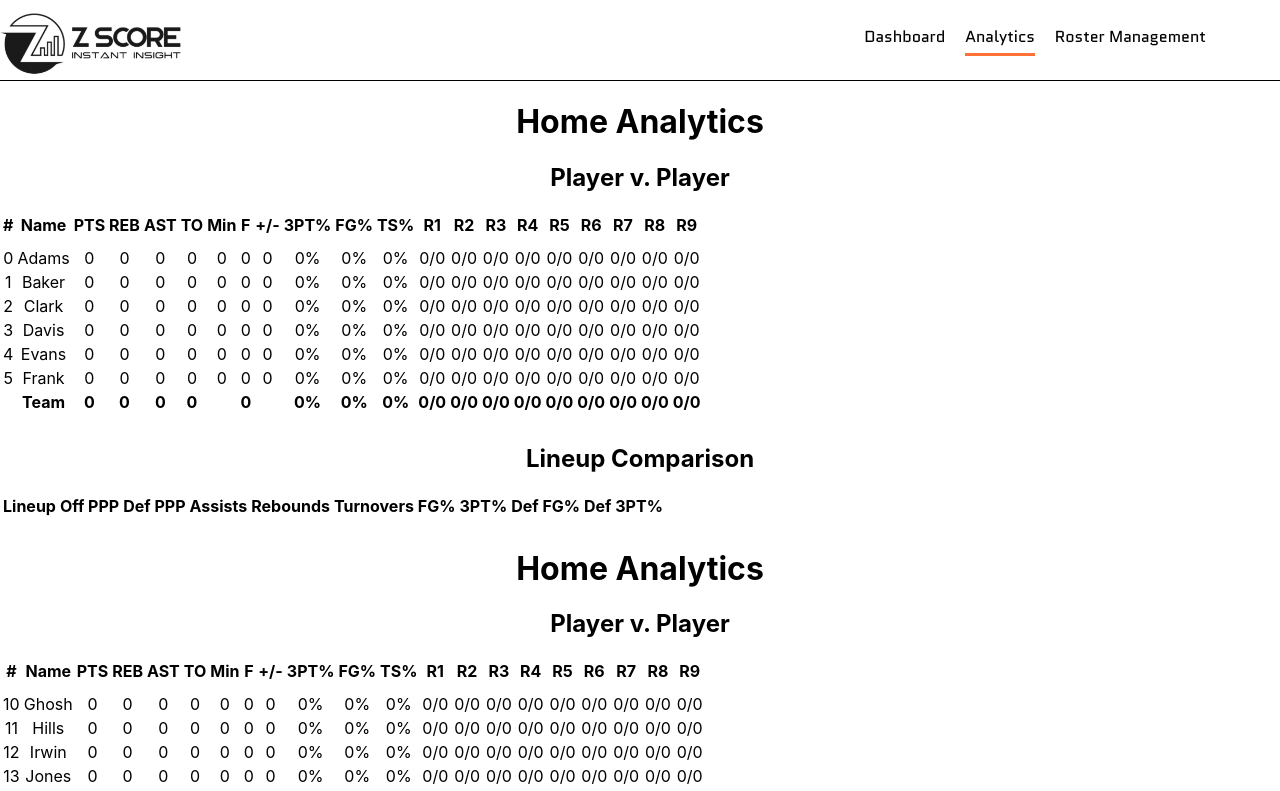
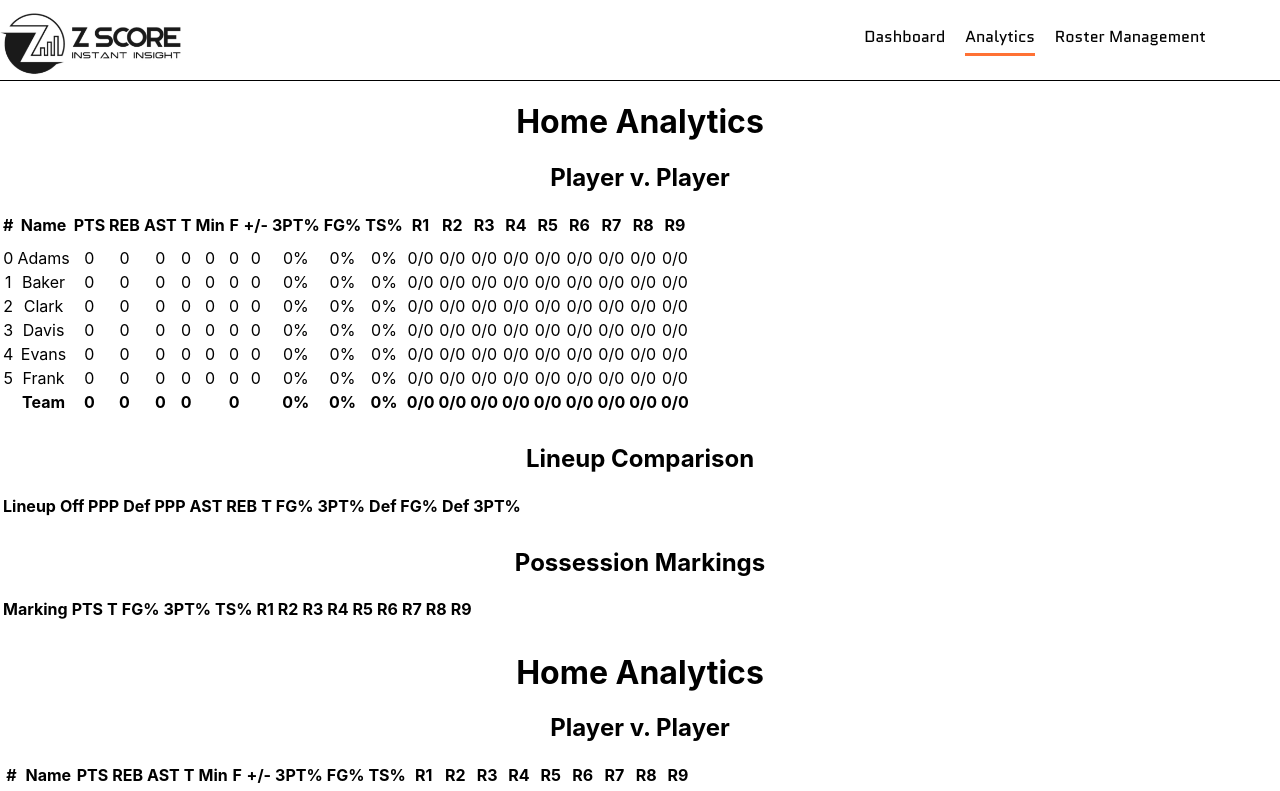
Before and after one commit to z-score-sports/data-entry-site-v2, a React (Create React App) app: page /analytics in a window 1280 px wide. Shown: the top 791 px of the page. Built offline with nearby package versions, Linux system fonts and the light colour scheme.

Commit message:
implemented data by marking (#38)

```diff
--- a/src/components/panels/AnalyticsPage.tsx
+++ b/src/components/panels/AnalyticsPage.tsx
@@ -2,7 +2,7 @@ import { observer } from "mobx-react-lite";
 import { useContext } from "react";
 import { GameStateContext } from "../../App";
 import "../../App.css";
-import { getTeamLineupStats } from "../../state/functions";
+import { getMarkingStats, getTeamLineupStats } from "../../state/functions";
 import { Team } from "../../state/Player";
 
 type TeamAnalyticsProps = {
@@ -24,7 +24,7 @@ function TeamAnalytics({ team }: TeamAnalyticsProps) {
                     <th>PTS</th>
                     <th>REB</th>
                     <th>AST</th>
-                    <th>TO</th>
+                    <th>T</th>
                     <th>Min</th>
                     <th>F</th>
                     <th>+/-</th>
@@ -168,9 +168,9 @@ function TeamAnalytics({ team }: TeamAnalyticsProps) {
                     <th>Lineup</th>
                     <th>Off PPP</th>
                     <th>Def PPP</th>
-                    <th>Assists</th>
-                    <th>Rebounds</th>
-                    <th>Turnovers</th>
+                    <th>AST</th>
+                    <th>REB</th>
+                    <th>T</th>
                     <th>FG%</th>
                     <th>3PT%</th>
                     <th>Def FG%</th>
@@ -231,6 +231,65 @@ function TeamAnalytics({ team }: TeamAnalyticsProps) {
                     </tr>
                 ))}
             </table>
+            <h2>Possession Markings</h2>
+            <table>
+                <tr className="headerRow">
+                    <th>Marking</th>
+                    <th>PTS</th>
+                    <th>T</th>
+                    <th>FG%</th>
+                    <th>3PT%</th>
+                    <th>TS%</th>
+                    <th>R1</th>
+                    <th>R2</th>
+                    <th>R3</th>
+                    <th>R4</th>
+                    <th>R5</th>
+                    <th>R6</th>
+                    <th>R7</th>
+                    <th>R8</th>
+                    <th>R9</th>
+                </tr>
+                {getMarkingStats(
+                    context.actionStack.mainStack,
+                    team,
+                    context.markingMappings
+                ).map((data) => (
+                    <tr className="pRow">
+                        <th>{data.markingString}</th>
+                        <th>{data.points}</th>
+                        <th>{data.turnovers}</th>
+                        <th>
+                            {data.fga &&
+                                Math.round((100 * data.fgm) / data.fga)}
+                            %
+                        </th>
+                        <th>
+                            {data.tpa &&
+                                Math.round((100 * data.tpm) / data.tpa)}
+                            %
+                        </th>
+                        <th>
+                            {(data.fga || data.fta) &&
+                                Math.round(
+                                    100 *
+                                        (data.points /
+                                            (2 * data.fga + 0.88 * data.fta))
+                                )}
+                            %
+                        </th>
+                        <th>{data.shots.getRegionString(1)}</th>
+                        <th>{data.shots.getRegionString(2)}</th>
+                        <th>{data.shots.getRegionString(3)}</th>
+                        <th>{data.shots.getRegionString(4)}</th>
+                        <th>{data.shots.getRegionString(5)}</th>
+                        <th>{data.shots.getRegionString(6)}</th>
+                        <th>{data.shots.getRegionString(7)}</th>
+                        <th>{data.shots.getRegionString(8)}</th>
+                        <th>{data.shots.getRegionString(9)}</th>
+                    </tr>
+                ))}
+            </table>
         </div>
     );
 }
--- a/src/state/functions.ts
+++ b/src/state/functions.ts
@@ -1,35 +1,14 @@
 import { Action } from "./actions/Action";
 import { Assist } from "./actions/Assist";
 import { FreeThrow } from "./actions/FreeThrow";
+import { Marking } from "./actions/Marking";
 import { PossessionEnd } from "./actions/PossessionEnd";
 import { Rebound } from "./actions/Rebound";
 import { Shot } from "./actions/Shot";
 import { Substitution } from "./actions/Substitution";
 import { Turnover } from "./actions/Turnover";
 import { Player, Team } from "./Player";
-
-//format of result:
-/*
-
-{
-    "0_1_2_3_4": {
-        pointsScored: number,
-        pointsAllowed: number,
-        possessions: number,
-        offensiveFGA: number,
-        offensiveFGM: number,
-        offensive3PA: number,
-        offensive3PM: number,
-        rebounds: number,
-        assists: number,
-        defensiveFGA: number,
-        defensiveFGM: number,
-        defensive3PA: number,
-        defensive3PM: number,
-    }
-}
-
-*/
+import { ShotRegionTracker } from "./ShotTracker";
 
 type LineupData = {
     lineupString: string;
@@ -50,6 +29,20 @@ type LineupData = {
     defensive3PM: number;
 };
 
+type MarkingData = {
+    markingIndex: number;
+    markingString: string;
+    tpm: number;
+    tpa: number;
+    fgm: number;
+    fga: number;
+    ftm: number;
+    fta: number;
+    turnovers: number;
+    points: number;
+    shots: ShotRegionTracker;
+};
+
 const createNewLineupData = (lineupString: string): LineupData => {
     return {
         lineupString: lineupString,
@@ -68,6 +61,25 @@ const createNewLineupData = (lineupString: string): LineupData => {
         defensiveFGM: 0,
         defensive3PA: 0,
         defensive3PM: 0,
+    };
+};
+
+const createNewMarkingData = (
+    markingIndex: number,
+    markingString: string
+): MarkingData => {
+    return {
+        markingIndex: markingIndex,
+        markingString: markingString,
+        tpm: 0,
+        tpa: 0,
+        fgm: 0,
+        fga: 0,
+        ftm: 0,
+        fta: 0,
+        turnovers: 0,
+        points: 0,
+        shots: new ShotRegionTracker(),
     };
 };
 
@@ -111,6 +123,39 @@ const segmentActionsByLineup = (
         }
     });
     return actionDict;
+};
+
+const segmentActionsByMarking = (
+    actions: Action[],
+    team: Team
+): Map<number, Action[]> => {
+    let currentPossession: Action[] = [];
+    let marking: number = -1;
+    const markingMappings: Map<number, Action[]> = new Map<number, Action[]>();
+
+    actions.forEach((action) => {
+        currentPossession.push(action);
+        if (action instanceof Marking) {
+            marking = action.markingKey;
+        } else if (action instanceof PossessionEnd) {
+            if (action.possessingTeam === team && marking !== -1) {
+                // add the current possession actions to the markingMappings
+                let arr = markingMappings.get(marking);
+                if (arr) {
+                    markingMappings.set(marking, [
+                        ...arr,
+                        ...currentPossession,
+                    ]);
+                } else {
+                    markingMappings.set(marking, [...currentPossession]);
+                }
+            }
+            // always
+            marking = -1;
+            currentPossession = [];
+        }
+    });
+    return markingMappings;
 };
 
 const getLineupData = (
@@ -179,6 +224,41 @@ const getLineupData = (
     return data;
 };
 
+const getMarkingData = (
+    markingIndex: number,
+    markingString: string,
+    actionArr: Action[],
+    team: Team
+): MarkingData => {
+    const newMarkingData = createNewMarkingData(markingIndex, markingString);
+    actionArr.forEach((action: Action) => {
+        if (action instanceof Turnover) {
+            newMarkingData.turnovers += 1;
+        } else if (action instanceof FreeThrow) {
+            newMarkingData.fta += 1;
+            if (action.made) {
+                newMarkingData.ftm += 1;
+                newMarkingData.points += 1;
+            }
+        } else if (action instanceof Shot) {
+            newMarkingData.shots.addShot(action.made, action.region);
+            newMarkingData.points += action.shotPoints;
+            newMarkingData.fga += 1;
+            if (action.made) {
+                newMarkingData.fgm += 1;
+            }
+            if (action.region >= 5) {
+                newMarkingData.tpa += 1;
+                if (action.made) {
+                    newMarkingData.tpm += 1;
+                }
+            }
+        }
+    });
+
+    return newMarkingData;
+};
+
 const getTeamLineupStats = (
     actionStack: Array<Action>,
     team: Team,
@@ -205,4 +285,30 @@ const getTeamLineupStats = (
     return allData;
 };
 
-export { getTeamLineupStats };
+const getMarkingStats = (
+    actionStack: Action[],
+    team: Team,
+    markings: string[]
+): MarkingData[] => {
+    const segmentations: Map<number, Action[]> = segmentActionsByMarking(
+        actionStack,
+        team
+    );
+
+    const allData: MarkingData[] = [];
+
+    segmentations.forEach((actionArr, markingIndex) => {
+        let markingString = markings[markingIndex];
+        let entryData: MarkingData = getMarkingData(
+            markingIndex,
+            markingString,
+            actionArr,
+            team
+        );
+        allData.push(entryData);
+    });
+
+    return allData;
+};
+
+export { getTeamLineupStats, getMarkingStats };
```
Also changed, not shown: messageStructures.txt.
